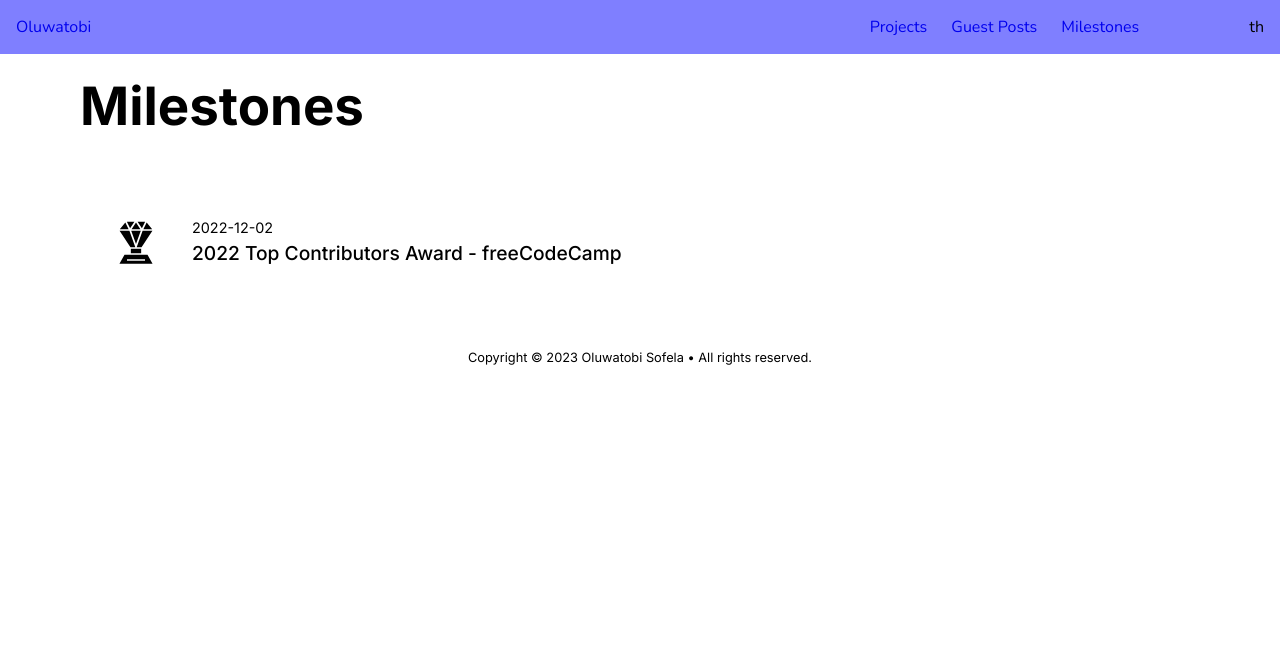
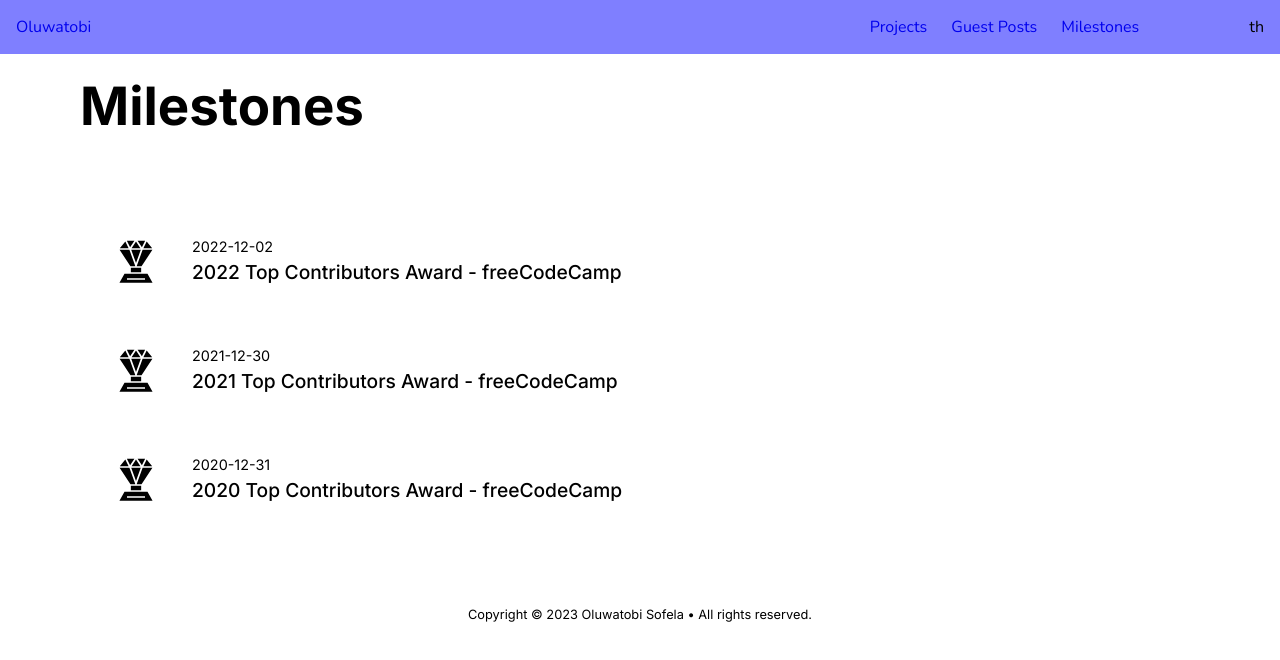
Before and after one commit to oluwatobiss/personal-portfolio, a Next.js app: page /milestones in a window 1280 px wide. Shown: the top 660 px of the page. Built offline with nearby package versions, Linux system fonts and the light colour scheme.

Commit message:
Create 'MilestonesCards' component

```diff
--- /dev/null
+++ b/src/awardsInfoArray.js
@@ -0,0 +1,24 @@
+import { GiDiamondTrophy } from "react-icons/gi";
+
+const publicationsInfoArray = [
+  {
+    icon: <GiDiamondTrophy />,
+    date: "2022-12-02",
+    title: "2022 Top Contributors Award - freeCodeCamp",
+    link: "https://www.freecodecamp.org/news/freecodecamp-2022-top-contributors/#:~:text=Keyur%20Paralkar-,Oluwatobi%20Sofela,-Eamonn%20Cottrell",
+  },
+  {
+    icon: <GiDiamondTrophy />,
+    date: "2021-12-30",
+    title: "2021 Top Contributors Award - freeCodeCamp",
+    link: "https://www.freecodecamp.org/news/2021-top-contributors/#:~:text=Flavio%20Copes-,Oluwatobi%20Sofela,-Matt%20Sokola",
+  },
+  {
+    icon: <GiDiamondTrophy />,
+    date: "2020-12-31",
+    title: "2020 Top Contributors Award - freeCodeCamp",
+    link: "https://www.freecodecamp.org/news/2020-top-contributors/#:~:text=Milecia%20McGregor-,Oluwatobi%20Sofela,-Per%20Harald%20Borgen",
+  },
+];
+
+export default publicationsInfoArray;
--- a/src/components/Milestones.jsx
+++ b/src/components/Milestones.jsx
@@ -1,7 +1,7 @@
 import Layout from "./Layout";
 import Head from "next/head";
+import MilestonesCards from "./MilestonesCards";
 import styles from "@/src/styles/Milestones.module.css";
-import { GiDiamondTrophy } from "react-icons/gi";
 
 export default function Milestones() {
   return (
@@ -10,24 +10,7 @@ export default function Milestones() {
         <title>Milestones - Oluwatobi Sofela</title>
       </Head>
       <h1 className={styles.pageHeading}>Milestones</h1>
-      <div className={styles.milestonesContainer}>
-        <section className={styles.milestoneCard}>
-          <span className={styles.milestoneIcon}>
-            <GiDiamondTrophy />
-          </span>
-          <span className={styles.milestoneInfo}>
-            <span className={styles.date}>2022-12-02</span>
-            <a
-              href="https://www.freecodecamp.org/news/freecodecamp-2022-top-contributors/#:~:text=Keyur%20Paralkar-,Oluwatobi%20Sofela,-Eamonn%20Cottrell"
-              target="_blank"
-              rel="noopener"
-              className={styles.title}
-            >
-              2022 Top Contributors Award - freeCodeCamp
-            </a>
-          </span>
-        </section>
-      </div>
+      <div className={styles.milestonesContainer}>{<MilestonesCards />}</div>
     </Layout>
   );
 }
--- /dev/null
+++ b/src/components/MilestonesCards.jsx
@@ -0,0 +1,25 @@
+import uniqid from "uniqid";
+import styles from "@/src/styles/Milestones.module.css";
+import awardsInfoArray from "../awardsInfoArray";
+
+const allMilestonesInDescOrder = [...awardsInfoArray].sort(
+  (a, b) => Date.parse(b.date) - Date.parse(a.date)
+);
+
+const milestonesCards = allMilestonesInDescOrder.map((i) => {
+  return (
+    <section className={styles.milestoneCard} key={uniqid()}>
+      <span className={styles.milestoneIcon}>{i.icon}</span>
+      <span className={styles.milestoneInfo}>
+        <span>{i.date}</span>
+        <a href={i.link} target="_blank" rel="noopener">
+          {i.title}
+        </a>
+      </span>
+    </section>
+  );
+});
+
+export default function MilestonesCards() {
+  return milestonesCards;
+}
--- a/src/styles/Milestones.module.css
+++ b/src/styles/Milestones.module.css
@@ -9,6 +9,8 @@
 
 .milestoneCard {
   border-top: 1px solid white;
+  padding-top: 30px;
+  padding-bottom: 30px;
   display: grid;
   grid-template-columns: 10% 80%;
   min-height: 70px;
@@ -28,11 +30,11 @@
   align-items: flex-start;
 }
 
-.date {
+.milestoneInfo span {
   font-size: 0.9rem;
 }
 
-.title {
+.milestoneInfo a {
   text-decoration: none;
   font-size: 1.2rem;
   font-weight: 500;
```
